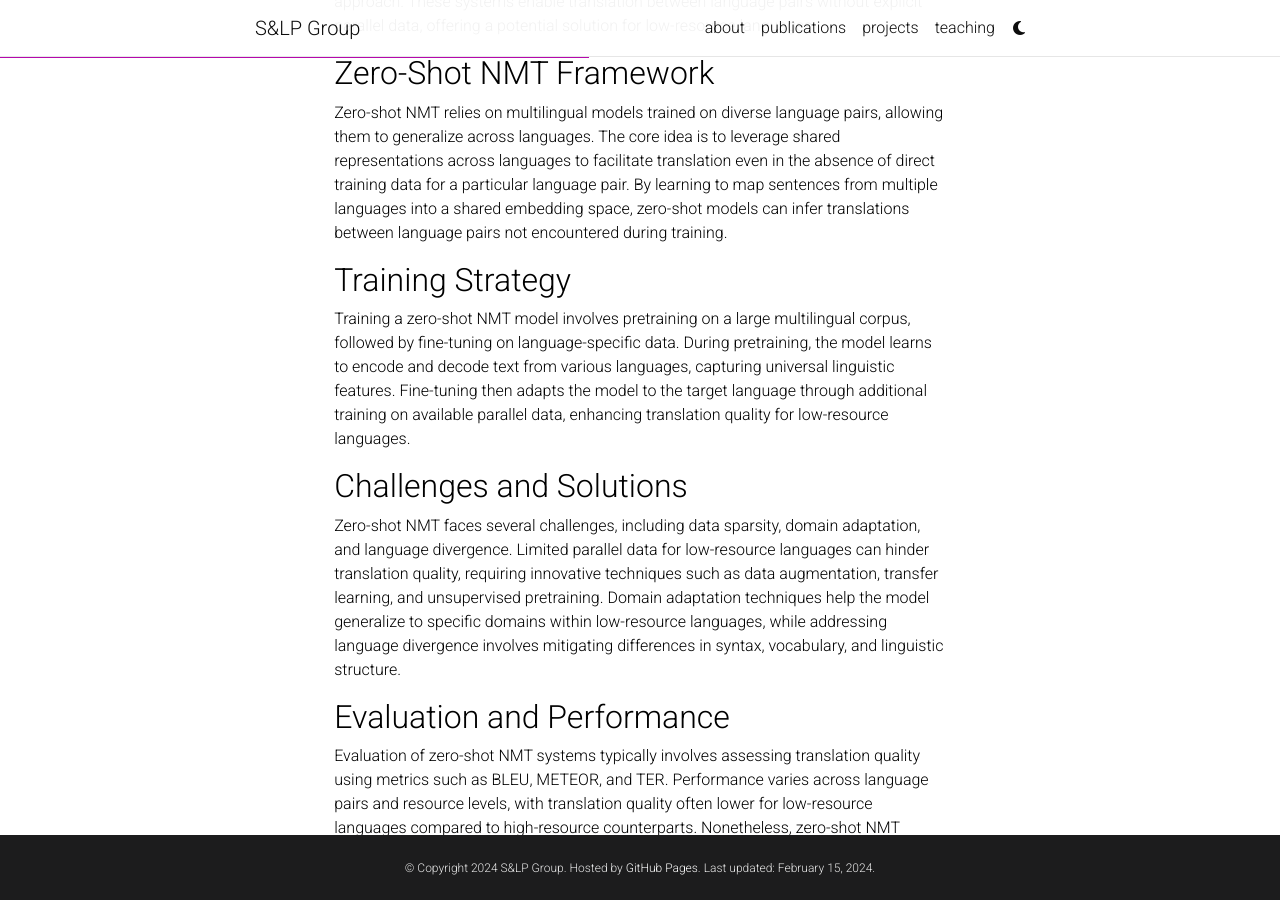
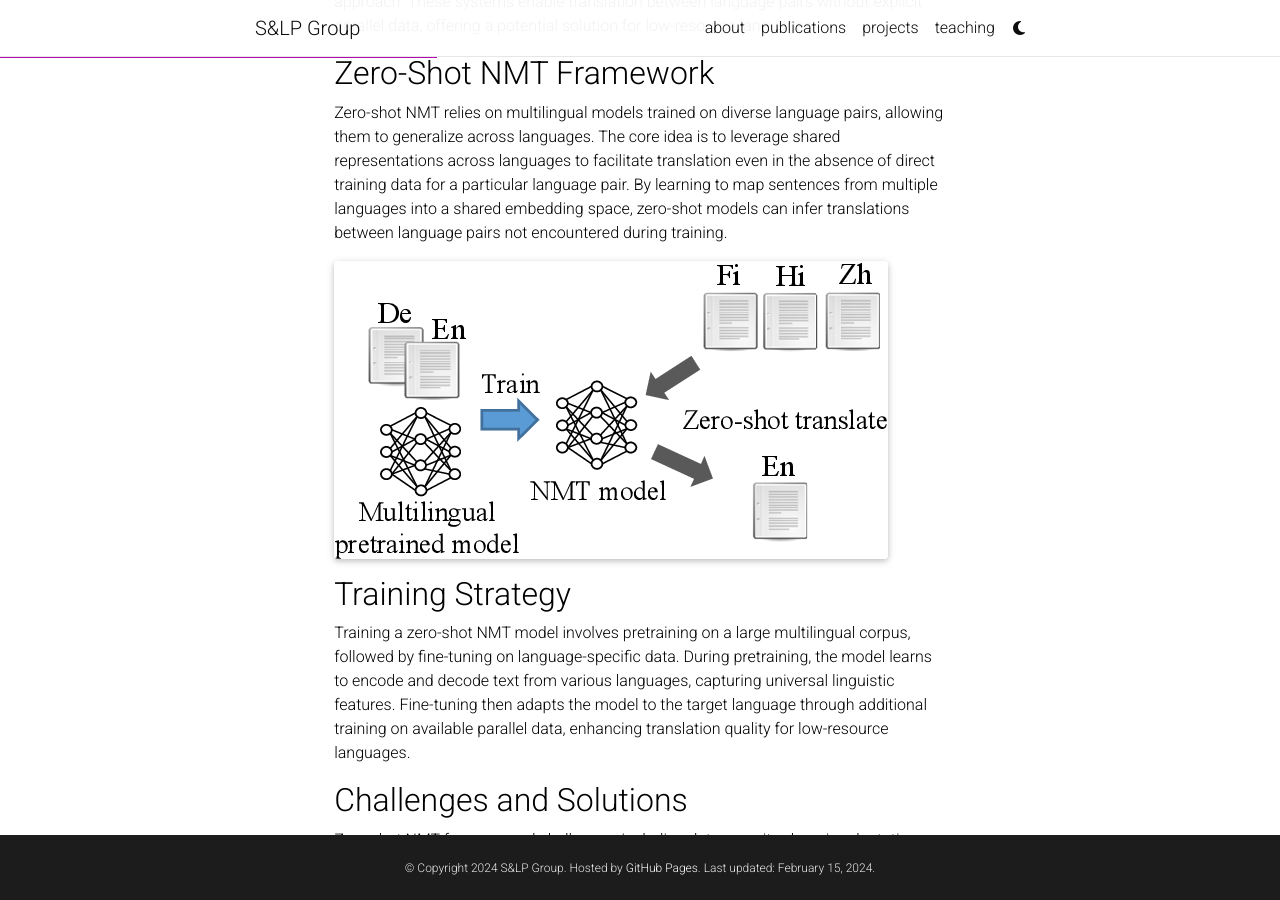
Before and after one commit to sheema66/sheema66.github.io_old, a Jekyll site: the page built from _projects/7_project.md, in a window 1280 px wide and 900 px high, scrolled down 414 px. Built offline with Jekyll 4.4.1, drawn with Linux system fonts in a browser that asks for light colours; full-size pictures stand in for the smaller copies a plugin makes; comment, search, counter and statistics services are not loaded; a style sheet for code colours, icons or effects is not loaded.

Commit message:
Commit_1a

```diff
--- a/_projects/7_project.md
+++ b/_projects/7_project.md
@@ -14,6 +14,11 @@
             <p>In recent years, neural machine translation (NMT) has made significant strides, particularly in bridging language barriers for high-resource languages. However, low-resource languages often face challenges in NMT due to limited parallel corpora for training. To address this issue, zero-shot NMT systems have emerged as a promising approach. These systems enable translation between language pairs without explicit parallel data, offering a potential solution for low-resource languages.</p>
             <h2>Zero-Shot NMT Framework</h2>
             <p>Zero-shot NMT relies on multilingual models trained on diverse language pairs, allowing them to generalize across languages. The core idea is to leverage shared representations across languages to facilitate translation even in the absence of direct training data for a particular language pair. By learning to map sentences from multiple languages into a shared embedding space, zero-shot models can infer translations between language pairs not encountered during training.</p>
+            <div class="row">
+                <div class="col-sm mt-3 mt-md-0">
+             {% include figure.html path="assets/img/zero-shot.png" title="example image" class="img-fluid rounded z-depth-1" %}
+                </div>
+            </div>
             <h2>Training Strategy</h2>
             <p>Training a zero-shot NMT model involves pretraining on a large multilingual corpus, followed by fine-tuning on language-specific data. During pretraining, the model learns to encode and decode text from various languages, capturing universal linguistic features. Fine-tuning then adapts the model to the target language through additional training on available parallel data, enhancing translation quality for low-resource languages.</p>
             <h2>Challenges and Solutions</h2>
```
